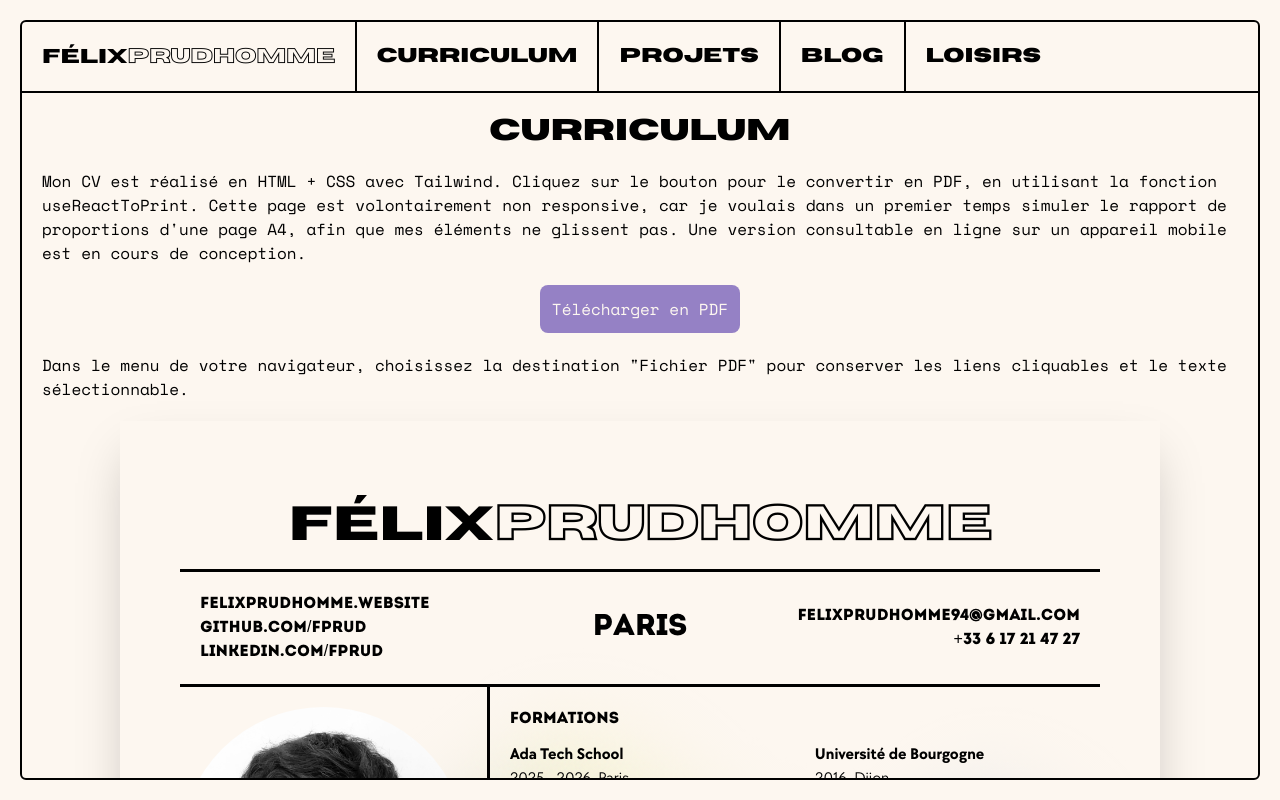
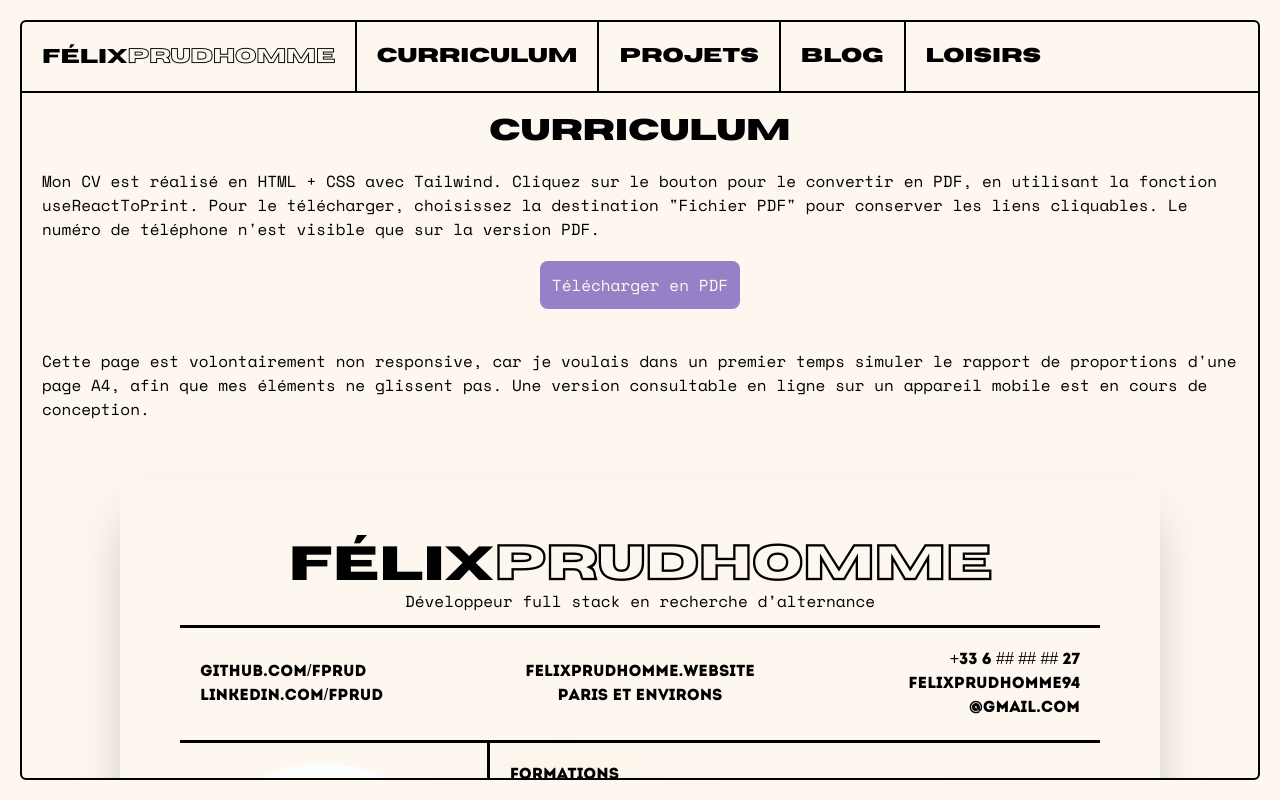
Before and after one commit to FPrud/portfolio, a Next.js app: page /curriculum in a window 1280 px wide. Built offline with nearby package versions, Linux system fonts and the light colour scheme.

Commit message:
Update <Curriculum> layout and content for clarity

```diff
--- a/Components/Curriculum.tsx
+++ b/Components/Curriculum.tsx
@@ -8,34 +8,46 @@ export default function Curriculum({ cvRef }: CurriculumProps) {
     return (
         <div ref={cvRef} id="CV" className="flex flex-col justify-center w-260 aspect-[1/1.414] bg-(--color-background) p-15 shadow-2xl bg-blob">
 
-            <div id="title" className="flex flex-wrap justify-center border-b-3">
-                <h1 className="flex flex-wrap justify-center text-5xl break-all p-5">
+            <div id="title" className="flex flex-col justify-center items-center border-b-3 pb-3">
+                <h1 className="flex flex-wrap justify-center text-5xl break-all">
                     <span className="Horizon">Félix</span>
                     <span className="HorizonOutlined font-black">Prudhomme</span>
                 </h1>
+                <p>Développeur full stack en recherche d’alternance</p>
             </div>
 
             <div id="links" className="flex justify-between Intro items-center border-b-3 p-5">
 
                 <div id="col-1" className="flex flex-col w-1/3 text-left text-wrap">
-                    <Link href="https://felixprudhomme.website/" target="_blank">Felixprudhomme.website</Link>
-                    <Link href="https://github.com/FPrud" target="_blank">GitHub.com/fprud</Link>
-                    <Link href="https://www.linkedin.com/in/f%C3%A9lix-prudhomme-2767a6330/" target="_blank">Linkedin.com/fprud</Link>
+
+                    <h2>
+                        <Link href="https://github.com/FPrud" target="_blank">GitHub.com/fprud</Link>
+                    </h2>
+                    <h2>
+                        <Link href="https://www.linkedin.com/in/f%C3%A9lix-prudhomme-2767a6330/" target="_blank">Linkedin.com/fprud</Link>
+                    </h2>
+
                 </div>
 
-                <div id="col-2" className="flex flex-col w-1/3 text-3xl text-center">
-                    <h2>Paris</h2>
+                <div id="col-2" className="flex flex-col w-1/3 text-center text-wrap">
+                    <h2>
+                        <Link href="https://felixprudhomme.website/" target="_blank">Felixprudhomme.website</Link>
+                    </h2>
+                    <h2>Paris et environs</h2>
                 </div>
 
-                <div id="col-3" className="flex flex-col w-1/3 text-right">
-                    <Link href="mailto:felixprudhomme94@gmail.com">
-                        <h2 className="flex flex-wrap text-right justify-end">
-                            <span>felixprudhomme94</span>
-                            <span>@gmail.com</span>
-                        </h2>
-                    </Link>
-                    <h2>+33 6 17 21 47 27</h2>
+                <div id="col-3" className="flex flex-col w-1/3 text-right justify-end">
+
+                    <h2>
+                        <span className="print:hidden">+33 6 ## ## ## 27</span>
+                        <span className="hidden print:inline">+33 6 17 21 47 27</span>
+                    </h2>
+                    <h2>
+                        <Link href="mailto:felixprudhomme94@gmail.com">felixprudhomme94<br />@gmail.com</Link>
+                    </h2>
+
                 </div>
+
             </div>
 
             <div id="body" className="flex">
@@ -46,14 +58,10 @@ export default function Curriculum({ cvRef }: CurriculumProps) {
                         <div id="portrait" className="aspect-3/4 rounded-t-full overflow-hidden grayscale brightness-112 contrast-125 pb-3">
                             <img src="/portrait.webp" alt="Félix Prudhomme" className="w-full h-full object-cover" />
                         </div>
-                        <div id="jobSearch" className="pb-3 text-justify">
-                            <p className="Intro">
-                                Développeur fullstack en recherche d’alternance : 4j par semaine pendant 12 mois, à partir de mai 2026.
-                            </p>
-                        </div>
                         <div id="shortBio" className="text-justify">
                             <p className="Chocolates">
-                                Passionné et engagé, j’aime m'investir dans des projets qui ont du sens. Après une longue période de travail dans le secteur associatif, je me reconvertis dans la tech pour exploiter mon intérêt pour l’informatique, en privilégiant l’innovation et les initiatives à impact.
+                                <span className="font-extrabold">Développeur full stack en recherche d’alternance : 4j par semaine pendant 12 mois, à partir de mai 2026.</span><br />
+                                Passionné et engagé, j’aime m'investir dans des projets qui ont du sens. Après une longue période de travail dans le secteur associatif, je me reconvertis dans le développement informatique pour exploiter mon intérêt pour le code, en privilégiant l’innovation et les initiatives à impact.
                             </p>
                         </div>
                     </div>
--- a/app/curriculum/page.tsx
+++ b/app/curriculum/page.tsx
@@ -33,21 +33,24 @@ export default function curriculumPage() {
   });
 
   return (
-    <main id="page entière" className="flex flex-1 flex-col  w-full p-5 overflow-auto">
-      <div id="article" className="flex flex-col">
+    <main id="page entière" className="flex flex-1 flex-col w-full p-5 overflow-auto">
+
+      <div id="article" className="flex flex-col pb-15">
         <h1 id="title" className="text-center Horizon text-3xl pb-5">Curriculum</h1>
-        <p id="content" className="pb-5">Mon CV est réalisé en HTML + CSS avec Tailwind. Cliquez sur le bouton pour le convertir en PDF, en utilisant la fonction useReactToPrint. Cette page est volontairement non responsive, car je voulais dans un premier temps simuler le rapport de proportions d'une page A4, afin que mes éléments ne glissent pas. Une version consultable en ligne sur un appareil mobile est en cours de conception.</p>
+        <p id="content" className="flex flex-col gap-5">Mon CV est réalisé en HTML + CSS avec Tailwind. Cliquez sur le bouton pour le convertir en PDF, en utilisant la fonction useReactToPrint. Pour le télécharger, choisissez la destination "Fichier PDF" pour conserver les liens cliquables. Le numéro de téléphone n'est visible que sur la version PDF.
+
           <button
             onClick={handleDownloadPDF}
             className="mb-5 p-3 bg-(--color-accent) text-(--color-background) rounded-lg self-center cursor-pointer"
           >
             Télécharger en PDF
           </button>
-        <p id="content" className="pb-5">Dans le menu de votre navigateur, choisissez la destination "Fichier PDF" pour conserver les liens cliquables et le texte sélectionnable.</p>
+
+          Cette page est volontairement non responsive, car je voulais dans un premier temps simuler le rapport de proportions d'une page A4, afin que mes éléments ne glissent pas. Une version consultable en ligne sur un appareil mobile est en cours de conception.</p>
+      </div>
+
       <div className="flex justify-center min-w-fit">
-
         <Curriculum cvRef={cvRef} />
-        </div>
       </div>
       <Footer />
     </main >
--- a/app/page.tsx
+++ b/app/page.tsx
@@ -3,13 +3,13 @@ export default function Home() {
     <main id="page entière" className="flex flex-col flex-1 p-5 bg-cloud overflow-auto">
       <div id="article" className="flex flex-col">
         <h1 id="title" className="text-center Horizon text-4xl">Félix<span className="HorizonOutlined font-black">Prudhomme</span></h1>
-        <h2 id="subtitle" className="text-center text-3xl pb-5">Développeur web full stack</h2>
+        <h2 id="subtitle" className="text-center text-3xl pb-5">Développeur full stack</h2>
         <p id="content" className="text-justify mb-5">
           Bonjour et bienvenue sur mon portfolio. Arrivé au terme de mon premier cycle de formation chez Ada Tech School, au campus de Paris, j'ai décidé de publier un portfolio afin d'en faire une vitrine pour présenter mes projets. Durant sa réalisation, j'ai pris conscience que j'avais envie que mon premier vrai site web soit plus qu'une simple galerie de projets. J'ai voulu faire de mon portfolio un projet à part entière. J'en ai profité pour faire une recherche esthétique, mais également de développer des fonctionnalités qui démontrent une envie de faire plus que le minimum. Vous trouverez par exemple :
         </p>
         <ul className="list-disc list-inside">
           <li>
-            Un CV réalisé directement en HTML et CSS avec Tailwind, car bien que je sois capable d'utiliser Canva ou d'autres outils de design grand public, je trouve la conception front-end plus précise, et permettant une intégration plus souple. Un bouton permet de télécharger le CV, en le convertissant en pdf. Une fonctionnalités qui me semble utile, car je peux mettre à jour le CV, tout en m'assurant que la dernière version reste en ligne.
+            Mon CV est réalisé directement en HTML et CSS avec Tailwind, car bien que je sois capable d'utiliser Canva ou d'autres outils de design grand public, je trouve la conception front-end plus précise et permettant une intégration plus souple. J'ai également intégré un bouton qui permet de télécharger le CV en le convertissant en pdf. Une fonctionnalités qui me semble utile, car je peux mettre à jour le CV, tout en m'assurant que la dernière version reste en ligne.
           </li>
           <li>
             La section Projets, qui me permet de présenter les projets d'école individuels et collectifs, ainsi que les projets perso que j'ai pu développer sur mon temps libre.
--- a/app/projets/page.tsx
+++ b/app/projets/page.tsx
@@ -14,8 +14,8 @@ export default async function projectsPage() {
                 </p>
             </div>
             <div id="projects-container" className="relative flex flex-row items-start">
-                {/* Ligne centrale */}
-                <div className="absolute left-1/2 top-0 bottom-0 w-0.5 bg-(--color-primary) -translate-x-1/2"></div>
+
+                <div id="central-line" className="absolute left-1/2 top-0 bottom-0 w-0.5 bg-(--color-primary) -translate-x-1/2"></div>
 
                 <div id="left-col" className="flex flex-col w-1/2 pr-5">
                     {projects.filter((_, index) => index % 2 === 0).map((project: any) => (
```
Lines whose indentation alone changed are shown as unchanged.
